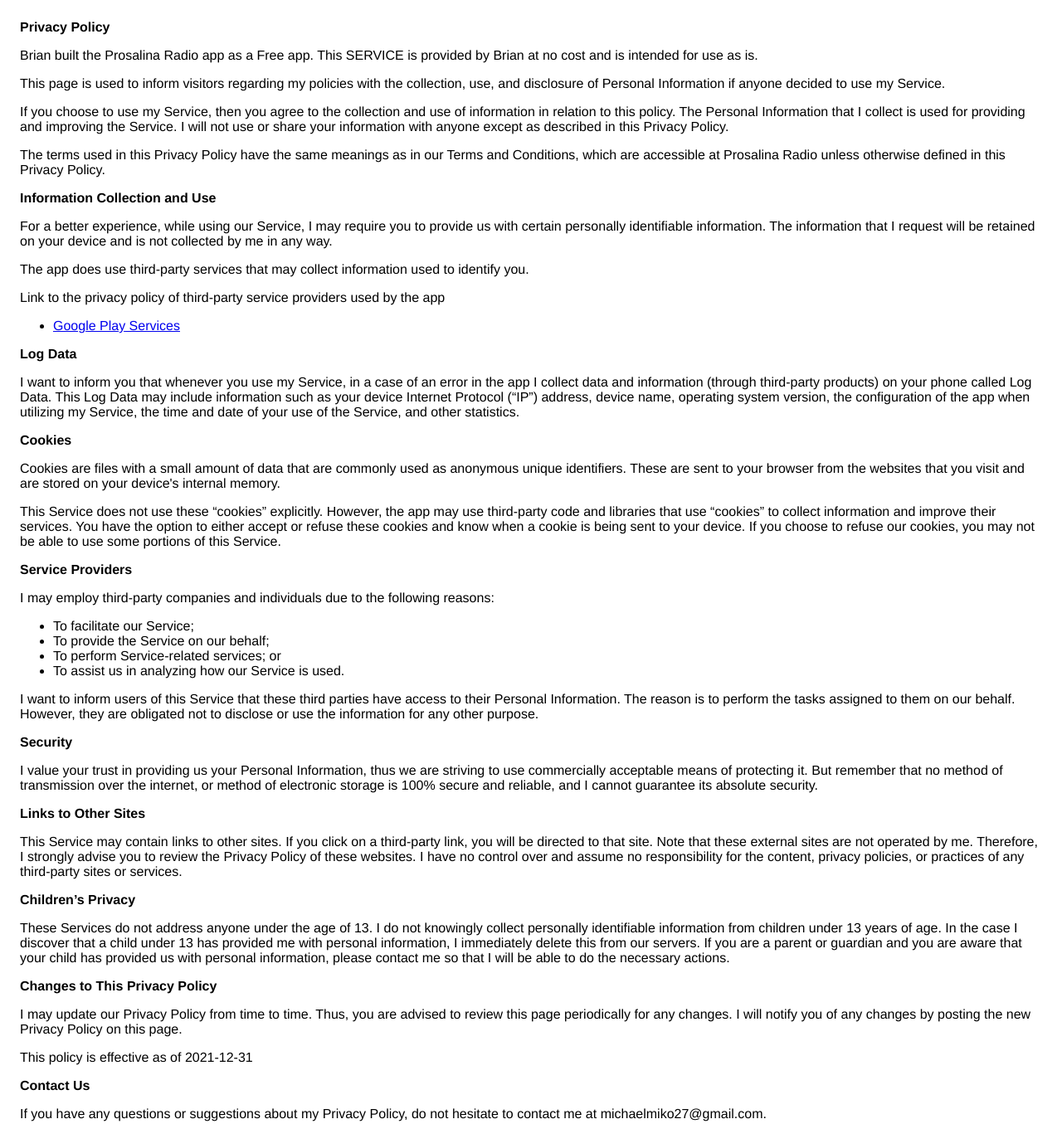
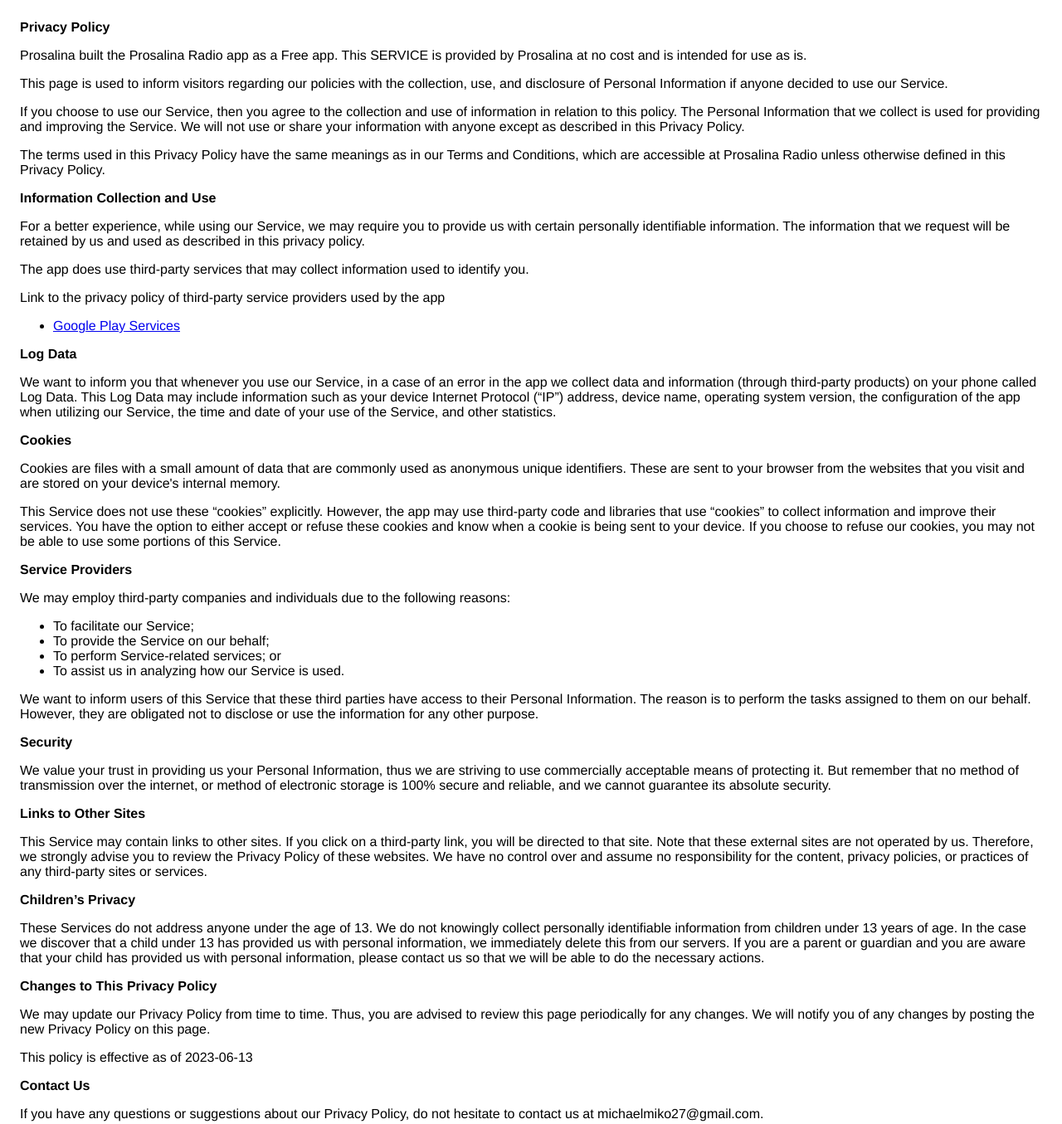
Before and after one commit to pros-media/pros-media.github.io, a plain HTML site: page index.html in a window 1280 px wide. Shown: the top 1355 px of the page at 83% size. Drawn offline with Linux system fonts and the light colour scheme.

Commit message:
Update index.html

```diff
--- a/index.html
+++ b/index.html
@@ -1,217 +1,109 @@
 <!DOCTYPE html>
-
     <html>
-
     <head>
-
       <meta charset='utf-8'>
-
       <meta name='viewport' content='width=device-width'>
-
       <title>Privacy Policy</title>
-
       <style> body { font-family: 'Helvetica Neue', Helvetica, Arial, sans-serif; padding:1em; } </style>
-
     </head>
-
     <body>
-
     <strong>Privacy Policy</strong> <p>
-
-    Brian built the Prosalina Radio app as
-
+                  Prosalina built the Prosalina Radio app as
                   a Free app. This SERVICE is provided by
-
-    Brian at no cost and is intended for use as
-
+                  Prosalina at no cost and is intended for use as
                   is.
-
                 </p> <p>
-
-    This page is used to inform visitors regarding my
-
+                  This page is used to inform visitors regarding our
                   policies with the collection, use, and disclosure of Personal
-
-    Information if anyone decided to use my Service.
-
+                  Information if anyone decided to use our Service.
                 </p> <p>
-
-    If you choose to use my Service, then you agree to
-
+                  If you choose to use our Service, then you agree to
                   the collection and use of information in relation to this
-
-    policy. The Personal Information that I collect is
-
-    used for providing and improving the Service. I will not use or share your information with
-
+                  policy. The Personal Information that we collect is
+                  used for providing and improving the Service. We will not use or share your information with
                   anyone except as described in this Privacy Policy.
-
                 </p> <p>
-
                   The terms used in this Privacy Policy have the same meanings
-
                   as in our Terms and Conditions, which are accessible at
-
                   Prosalina Radio unless otherwise defined in this Privacy Policy.
-
                 </p> <p><strong>Information Collection and Use</strong></p> <p>
-
-    For a better experience, while using our Service, I
-
+                  For a better experience, while using our Service, we
                   may require you to provide us with certain personally
-
                   identifiable information. The information that
-
-    I request will be retained on your device and is not collected by me in any way.
-
+                  we request will be retained by us and used as described in this privacy policy.
                 </p> <div><p>
-
                     The app does use third-party services that may collect
-
                     information used to identify you.
-
                   </p> <p>
-
                     Link to the privacy policy of third-party service providers used
-
                     by the app
-
-    </p> <ul><li><a href="https://www.google.com/policies/privacy/" target="_blank" rel="noopener noreferrer">Google Play Services</a></li><!----><!----><!----><!----><!----><!----><!----><!----><!----><!----><!----><!----><!----><!----><!----><!----><!----><!----><!----><!----><!----><!----><!----><!----><!----><!----></ul></div> <p><strong>Log Data</strong></p> <p>
-
-    I want to inform you that whenever you
-
-    use my Service, in a case of an error in the app
-
-    I collect data and information (through third-party
-
+                  </p> <ul><li><a href="https://www.google.com/policies/privacy/" target="_blank" rel="noopener noreferrer">Google Play Services</a></li><!----><!----><!----><!----><!----><!----><!----><!----><!----><!----><!----><!----><!----><!----><!----><!----><!----><!----><!----><!----><!----><!----><!----><!----><!----><!----><!----></ul></div> <p><strong>Log Data</strong></p> <p>
+                  We want to inform you that whenever you
+                  use our Service, in a case of an error in the app
+                  we collect data and information (through third-party
                   products) on your phone called Log Data. This Log Data may
-
                   include information such as your device Internet Protocol
-
                   (“IP”) address, device name, operating system version, the
-
-    configuration of the app when utilizing my Service,
-
+                  configuration of the app when utilizing our Service,
                   the time and date of your use of the Service, and other
-
                   statistics.
-
                 </p> <p><strong>Cookies</strong></p> <p>
-
                   Cookies are files with a small amount of data that are
-
                   commonly used as anonymous unique identifiers. These are sent
-
                   to your browser from the websites that you visit and are
-
                   stored on your device's internal memory.
-
                 </p> <p>
-
                   This Service does not use these “cookies” explicitly. However,
-
                   the app may use third-party code and libraries that use
-
                   “cookies” to collect information and improve their services.
-
                   You have the option to either accept or refuse these cookies
-
                   and know when a cookie is being sent to your device. If you
-
                   choose to refuse our cookies, you may not be able to use some
-
                   portions of this Service.
-
                 </p> <p><strong>Service Providers</strong></p> <p>
-
-    I may employ third-party companies and
-
+                  We may employ third-party companies and
                   individuals due to the following reasons:
-
                 </p> <ul><li>To facilitate our Service;</li> <li>To provide the Service on our behalf;</li> <li>To perform Service-related services; or</li> <li>To assist us in analyzing how our Service is used.</li></ul> <p>
-
-    I want to inform users of this Service
-
+                  We want to inform users of this Service
                   that these third parties have access to their Personal
-
                   Information. The reason is to perform the tasks assigned to
-
                   them on our behalf. However, they are obligated not to
-
                   disclose or use the information for any other purpose.
-
                 </p> <p><strong>Security</strong></p> <p>
-
-    I value your trust in providing us your
-
+                  We value your trust in providing us your
                   Personal Information, thus we are striving to use commercially
-
                   acceptable means of protecting it. But remember that no method
-
                   of transmission over the internet, or method of electronic
-
-    storage is 100% secure and reliable, and I cannot
-
+                  storage is 100% secure and reliable, and we cannot
                   guarantee its absolute security.
-
                 </p> <p><strong>Links to Other Sites</strong></p> <p>
-
                   This Service may contain links to other sites. If you click on
-
                   a third-party link, you will be directed to that site. Note
-
-    that these external sites are not operated by me.
-
-    Therefore, I strongly advise you to review the
-
-    Privacy Policy of these websites. I have
-
+                  that these external sites are not operated by us.
+                  Therefore, we strongly advise you to review the
+                  Privacy Policy of these websites. We have
                   no control over and assume no responsibility for the content,
-
                   privacy policies, or practices of any third-party sites or
-
                   services.
-
                 </p> <p><strong>Children’s Privacy</strong></p> <div><p>
-
                     These Services do not address anyone under the age of 13.
-
-        I do not knowingly collect personally
-
+                    We do not knowingly collect personally
                     identifiable information from children under 13 years of age. In the case
-
-        I discover that a child under 13 has provided
-
-        me with personal information, I immediately
-
+                    we discover that a child under 13 has provided
+                    us with personal information, we immediately
                     delete this from our servers. If you are a parent or guardian
-
                     and you are aware that your child has provided us with
-
-        personal information, please contact me so that
-
-        I will be able to do the necessary actions.
-
+                    personal information, please contact us so that
+                    we will be able to do the necessary actions.
                   </p></div> <!----> <p><strong>Changes to This Privacy Policy</strong></p> <p>
-
-    I may update our Privacy Policy from
-
+                  We may update our Privacy Policy from
                   time to time. Thus, you are advised to review this page
-
-    periodically for any changes. I will
-
+                  periodically for any changes. We will
                   notify you of any changes by posting the new Privacy Policy on
-
                   this page.
-
-</p> <p>This policy is effective as of 2021-12-31</p> <p><strong>Contact Us</strong></p> <p>
-
-    If you have any questions or suggestions about my
-
-    Privacy Policy, do not hesitate to contact me at michaelmiko27@gmail.com.
-
+                </p> <p>This policy is effective as of 2023-06-13</p> <p><strong>Contact Us</strong></p> <p>
+                  If you have any questions or suggestions about our
+                  Privacy Policy, do not hesitate to contact us at michaelmiko27@gmail.com.
                 </p> <p>This privacy policy page was created at <a href="https://privacypolicytemplate.net" target="_blank" rel="noopener noreferrer">privacypolicytemplate.net </a>and modified/generated by <a href="https://app-privacy-policy-generator.nisrulz.com/" target="_blank" rel="noopener noreferrer">App Privacy Policy Generator</a></p>
-
     </body>
-
     </html>
```
Lines whose indentation alone changed are shown as unchanged.
